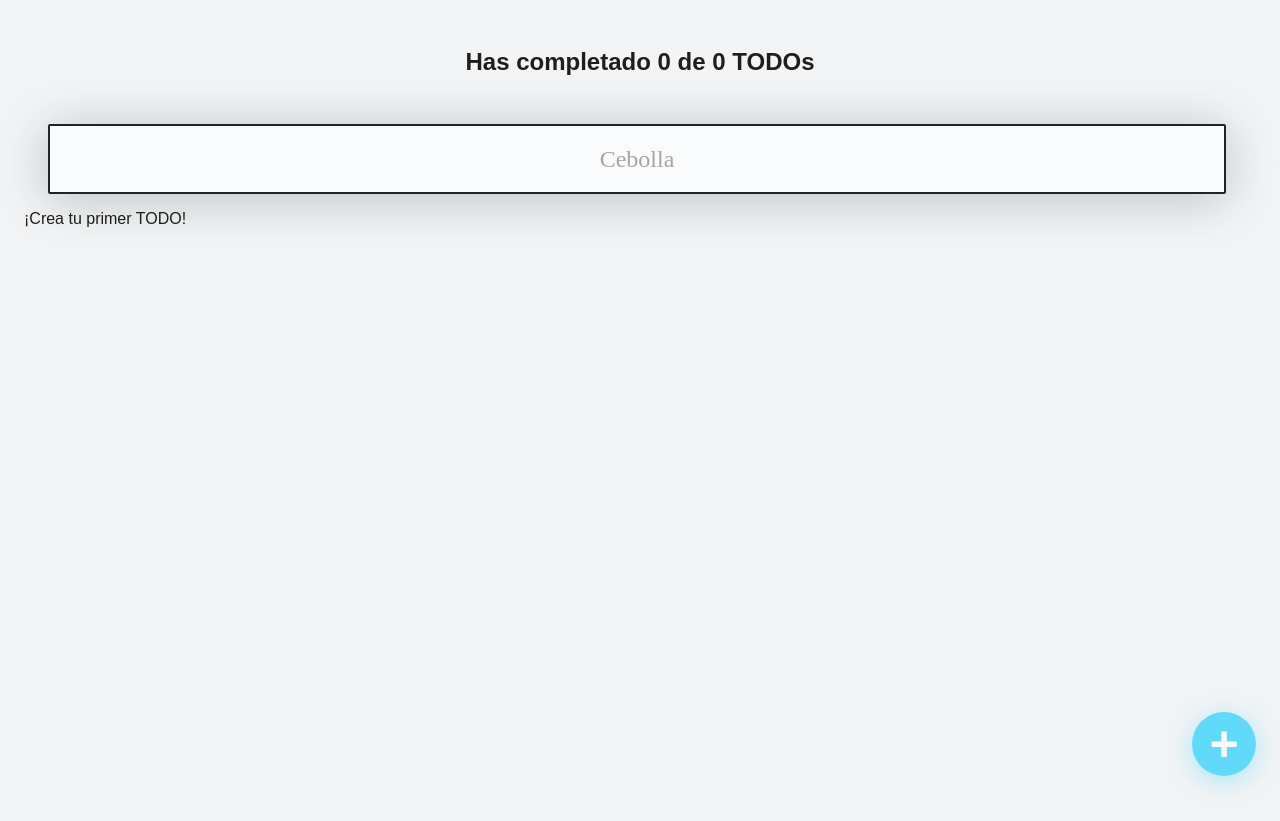
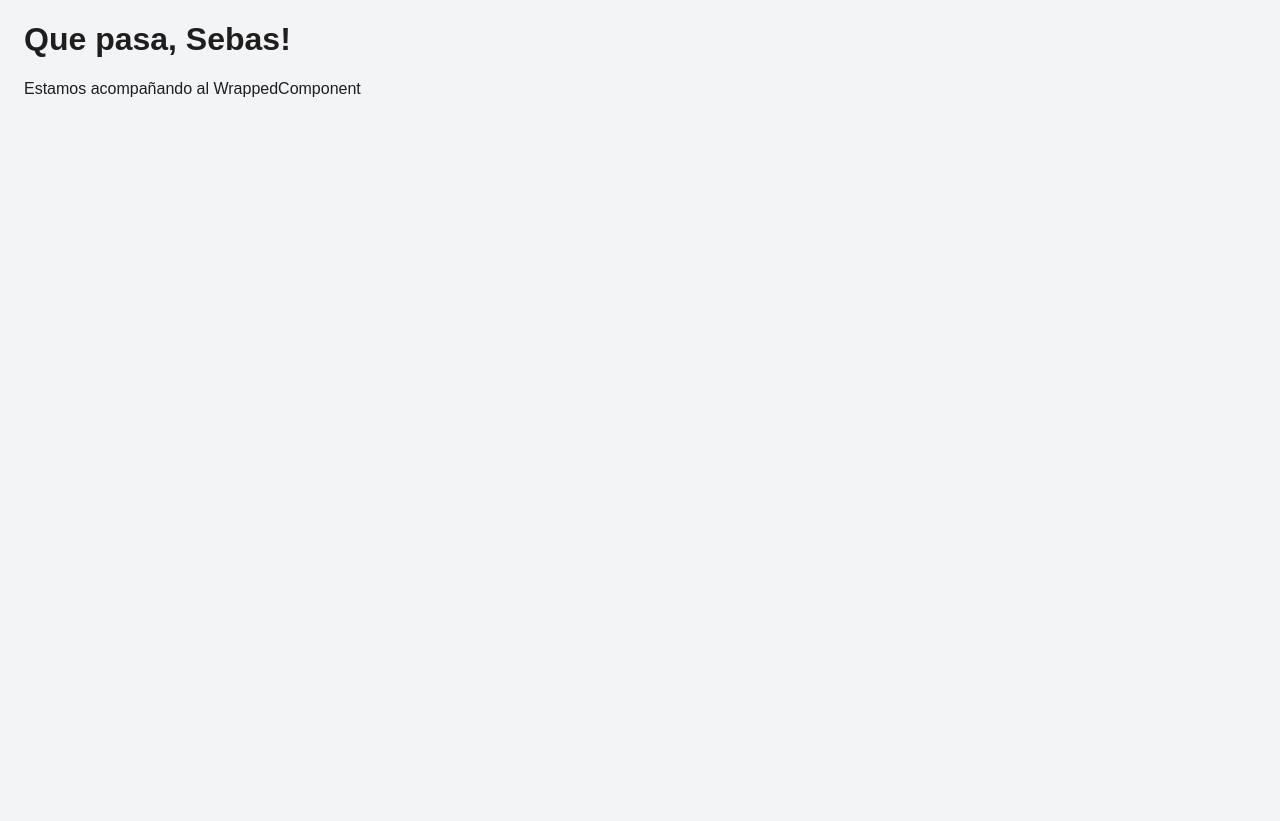
Before and after one commit to scarrilloh77/advanced-own-patterns, a React (Vite) app: page / in a window 1280 px wide. Before the commit the page ends 800 px from the top, so only its background shows below. Built offline with nearby package versions, Linux system fonts and the light colour scheme.

Commit message:
Base HOC

```diff
--- a/src/main.jsx
+++ b/src/main.jsx
@@ -1,10 +1,32 @@
-import React from 'react';
+import React, { Fragment } from 'react';
 import ReactDOM from 'react-dom/client';
 import './index.css';
-import App from './App';
+
+function App({ saludo, name }) {
+  return (
+    <h1>
+      {saludo}, {name}!
+    </h1>
+  );
+}
+
+function WithSaludo(WrappedComponent) {
+  return function WrappedComponentWithSaludo(saludo) {
+    return function RealComponent(props) {
+      return (
+        <Fragment>
+          <WrappedComponent {...props} saludo={saludo} />
+          <p>Estamos acompañando al WrappedComponent</p>
+        </Fragment>
+      );
+    };
+  };
+}
+
+const AppWithSaludo = WithSaludo(App)('Que pasa');
 
 ReactDOM.createRoot(document.getElementById('root')).render(
   <React.StrictMode>
-    <App />
+    <AppWithSaludo name="Sebas" />
   </React.StrictMode>
 );
```
